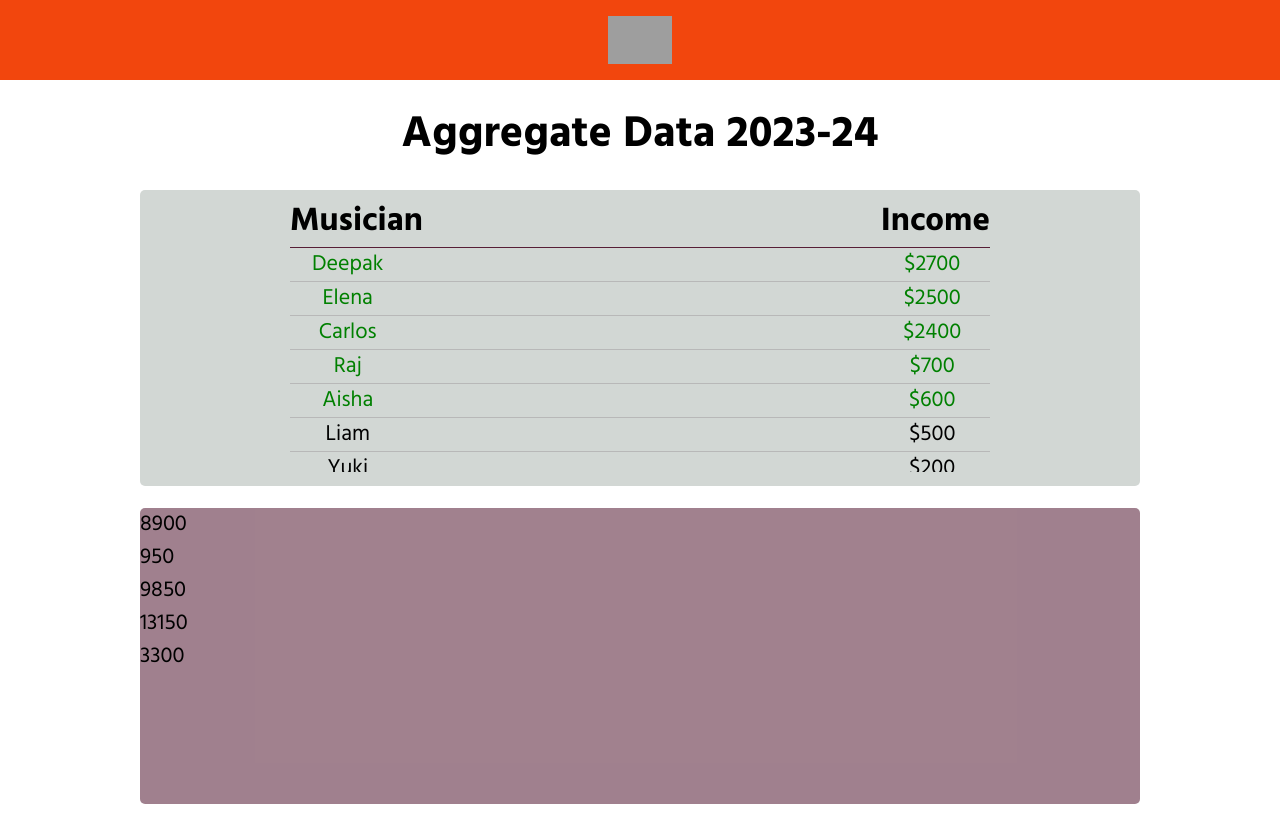
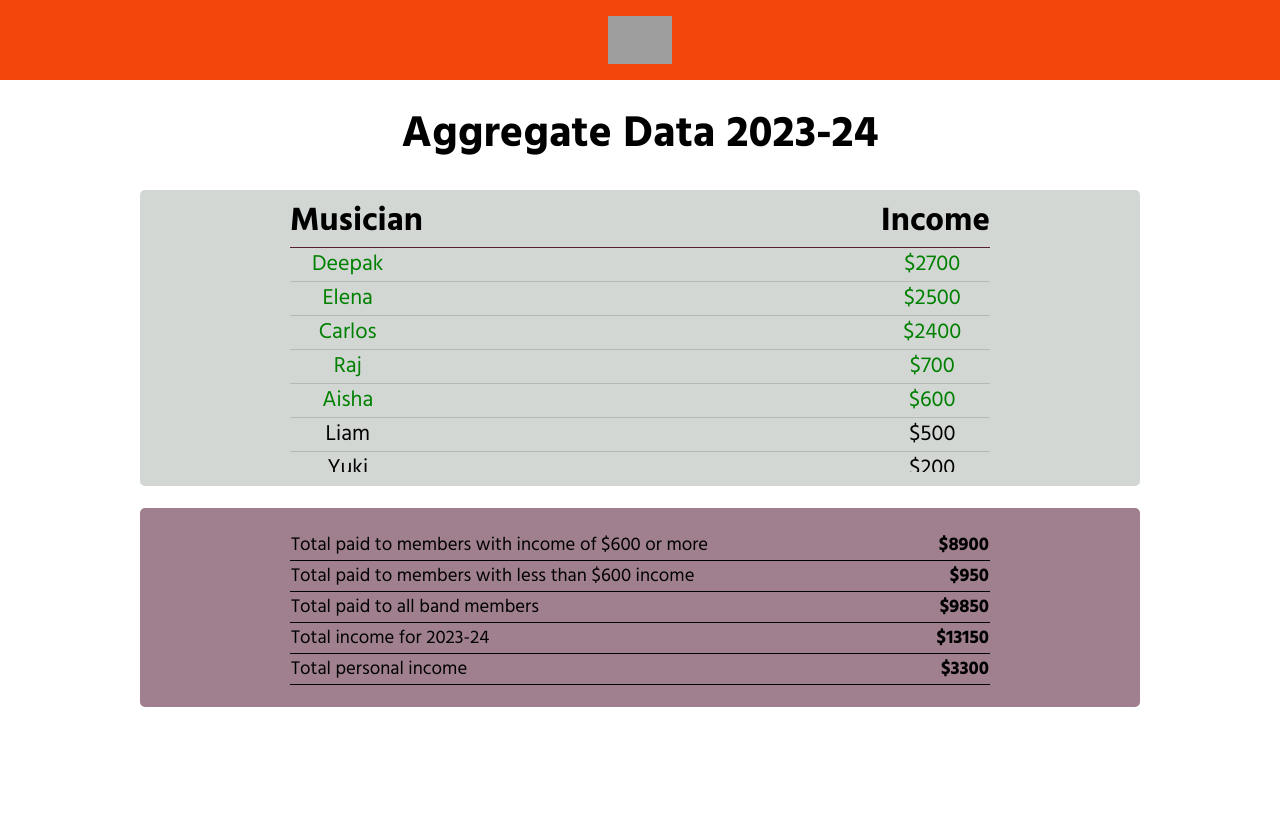
Before and after one commit to RickV85/gig-boss-interview, a React (Vite) app: page /aggregate in a window 1280 px wide. After the commit the page ends 800 px from the top, so only its background shows below. Built offline with nearby package versions, Linux system fonts and the light colour scheme; grey boxes are pictures that could not be loaded; the HTML template or start-up script is replaced by a standard one.

Commit message:
Create table display for aggregate total data

```diff
--- a/src/App.css
+++ b/src/App.css
@@ -25,6 +25,10 @@ select {
   background-color: #d2d7d4;
   color: #000;
   cursor: pointer;
+}
+
+h1 {
+  text-align: center;
 }
 
 p {
--- a/src/components/AggregateDisplay/AggregateData.css
+++ b/src/components/AggregateDisplay/AggregateData.css
@@ -1,12 +1,12 @@
 .all-mem-agg-section,
 .total-agg-section {
-  height: 37vh;
   width: 100%;
   max-width: 1000px;
   border-radius: 5px;
 }
 
 .all-mem-agg-section {
+  height: 37vh;
   background-color: #d2d7d4;
   display: flex;
   flex-direction: column;
@@ -48,5 +48,29 @@
 }
 
 .total-agg-section {
+  height: 100%;
   background-color: #571e368f;
+  padding: 1rem;
+  display: flex;
+  flex-direction: column;
+  align-items: center;
 }
+
+.total-table {
+  width: 100%;
+  min-width: fit-content;
+  max-width: 700px;
+  border-collapse: collapse;
+}
+
+.total-table-label-col,
+.total-table-amt-col {
+  font-size: 0.85rem;
+  border-bottom: 1px solid black;
+}
+
+.total-table-amt-col {
+  font-weight: 700;
+  padding-left: 1rem;
+  text-align: right;
+}
--- a/src/components/TotalAggregate/TotalAggregate.jsx
+++ b/src/components/TotalAggregate/TotalAggregate.jsx
@@ -19,11 +19,36 @@ export default function TotalAggregate({ bandRepo }) {
 
   return (
     <section className="total-agg-section">
-      <p>{totalPaidOver600}</p>
-      <p>{totalPaidUnder600}</p>
-      <p>{totalPaidAllMems}</p>
-      <p>{totalIncomeAllBands}</p>
-      <p>{totalUserIncome}</p>
+      <table className="total-table">
+        <tbody>
+          <tr>
+            <td className="total-table-label-col">
+              Total paid to members with income of $600 or more
+            </td>
+            <td className="total-table-amt-col">${totalPaidOver600}</td>
+          </tr>
+          <tr>
+            <td className="total-table-label-col">
+              Total paid to members with less than $600 income
+            </td>
+            <td className="total-table-amt-col">${totalPaidUnder600}</td>
+          </tr>
+          <tr>
+            <td className="total-table-label-col">
+              Total paid to all band members
+            </td>
+            <td className="total-table-amt-col">${totalPaidAllMems}</td>
+          </tr>
+          <tr>
+            <td className="total-table-label-col">Total income for 2023-24</td>
+            <td className="total-table-amt-col">${totalIncomeAllBands}</td>
+          </tr>
+          <tr>
+            <td className="total-table-label-col">Total personal income</td>
+            <td className="total-table-amt-col">${totalUserIncome}</td>
+          </tr>
+        </tbody>
+      </table>
     </section>
   );
 }
```
